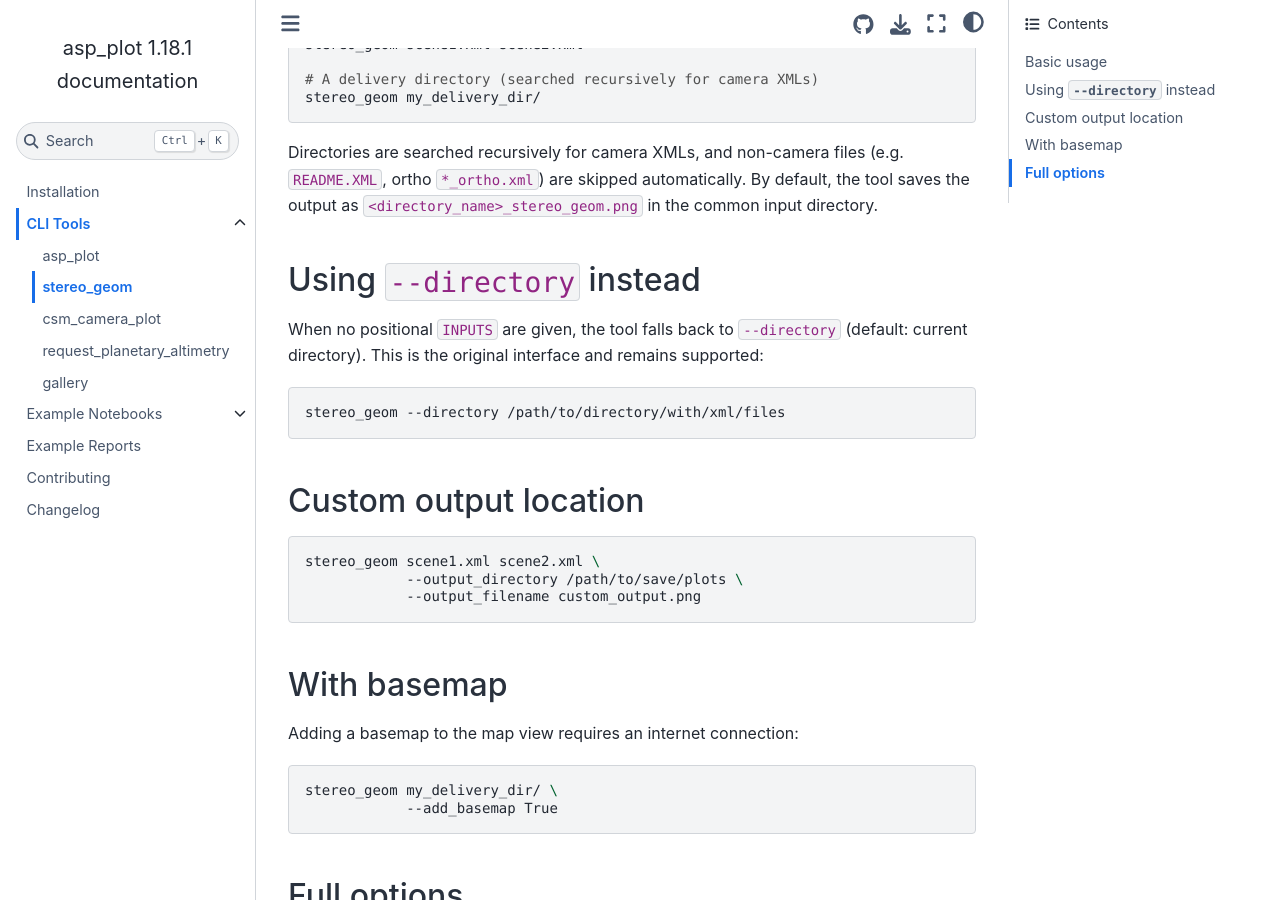
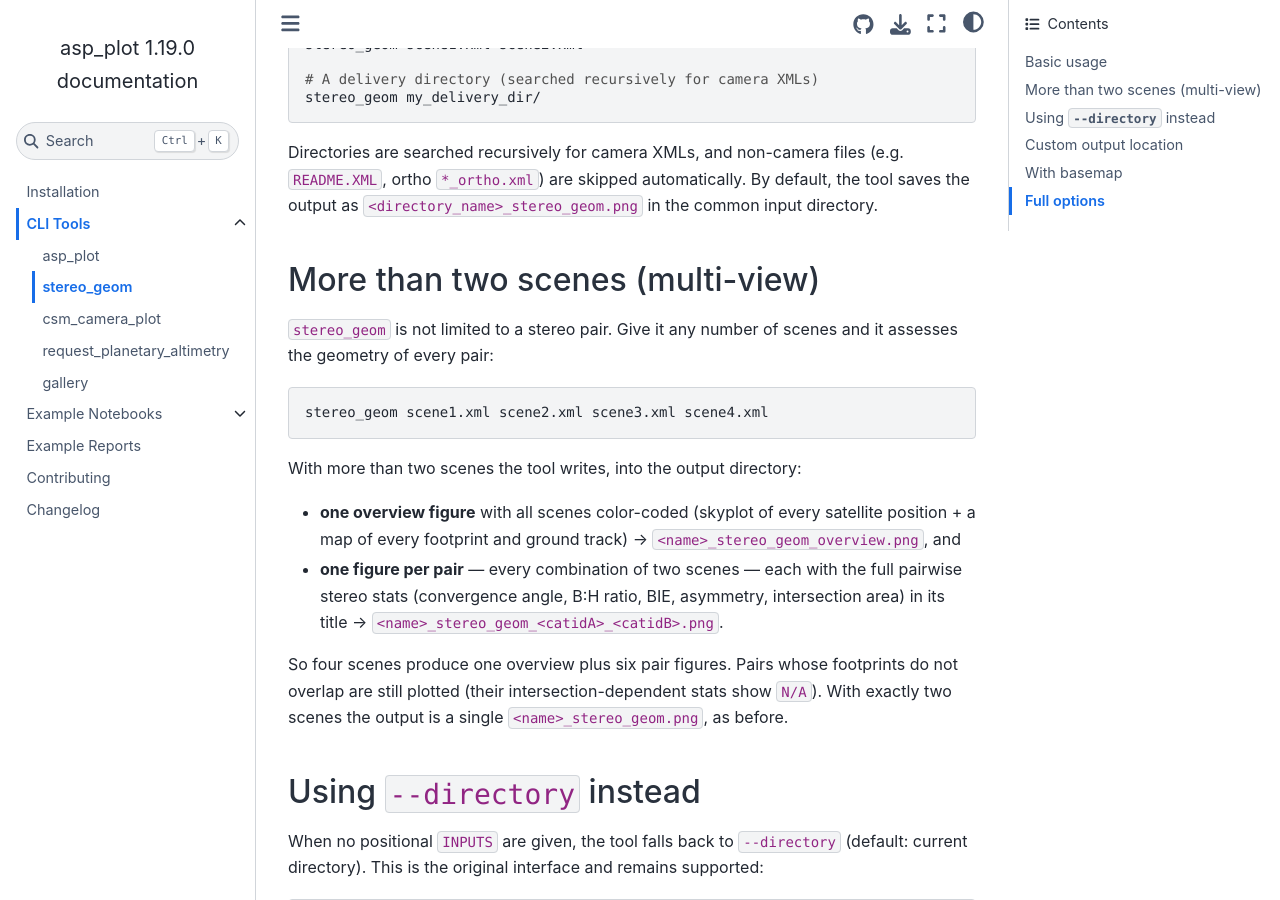
Before and after one commit to uw-cryo/asp_plot, a Sphinx documentation site: the page built from docs/cli/stereo_geom.md, in a window 1280 px wide and 900 px high, scrolled down 460 px. Built offline with Sphinx 7.4.7 and the Sphinx Book theme 1.1.4, drawn with Linux system fonts in a browser that asks for light colours; pages that are not in the unit, such as notebooks, are missing from menus.

Commit message:
Docs + version bump to 1.19.0 for stereo_geom geometry CLI (#73)
- docs/cli/stereo_geom.md: document the N-scene (overview + per-pair) output.
- AGENTS.md: parser is N-scene aware; CLI emits overview + per-pair figures.
- CHANGELOG: 1.19.0 entry covering the full #73 delivery (#150 discovery,
  #152 flexible inputs, N-scene multi-view) plus the basemap-extent and
  non-overlap intersection fixes.
- pyproject.toml: 1.18.1 -> 1.19.0 (backwards-compatible feature, MINOR).

````diff
--- a/docs/cli/stereo_geom.md
+++ b/docs/cli/stereo_geom.md
@@ -18,6 +18,29 @@ stereo_geom my_delivery_dir/
 ```
 
 Directories are searched recursively for camera XMLs, and non-camera files (e.g. `README.XML`, ortho `*_ortho.xml`) are skipped automatically. By default, the tool saves the output as `<directory_name>_stereo_geom.png` in the common input directory.
+
+## More than two scenes (multi-view)
+
+`stereo_geom` is not limited to a stereo pair. Give it any number of scenes and
+it assesses the geometry of every pair:
+
+```bash
+stereo_geom scene1.xml scene2.xml scene3.xml scene4.xml
+```
+
+With more than two scenes the tool writes, into the output directory:
+
+- **one overview figure** with all scenes color-coded (skyplot of every satellite
+  position + a map of every footprint and ground track) →
+  `<name>_stereo_geom_overview.png`, and
+- **one figure per pair** — every combination of two scenes — each with the full
+  pairwise stereo stats (convergence angle, B:H ratio, BIE, asymmetry,
+  intersection area) in its title → `<name>_stereo_geom_<catidA>_<catidB>.png`.
+
+So four scenes produce one overview plus six pair figures. Pairs whose footprints
+do not overlap are still plotted (their intersection-dependent stats show `N/A`).
+With exactly two scenes the output is a single `<name>_stereo_geom.png`, as
+before.
 
 ## Using `--directory` instead
 
--- a/pyproject.toml
+++ b/pyproject.toml
@@ -4,7 +4,7 @@ build-backend = "hatchling.build"
 
 [project]
 name = "asp_plot"
-version = "1.18.1"
+version = "1.19.0"
 license = {text = "BSD-3-Clause"}
 authors = [
   { name="Ben Purinton", email="purinton@uw.edu" },
````
Also changed, not shown: AGENTS.md (+2 -1 lines), CHANGELOG.md (+12 -0 lines).
